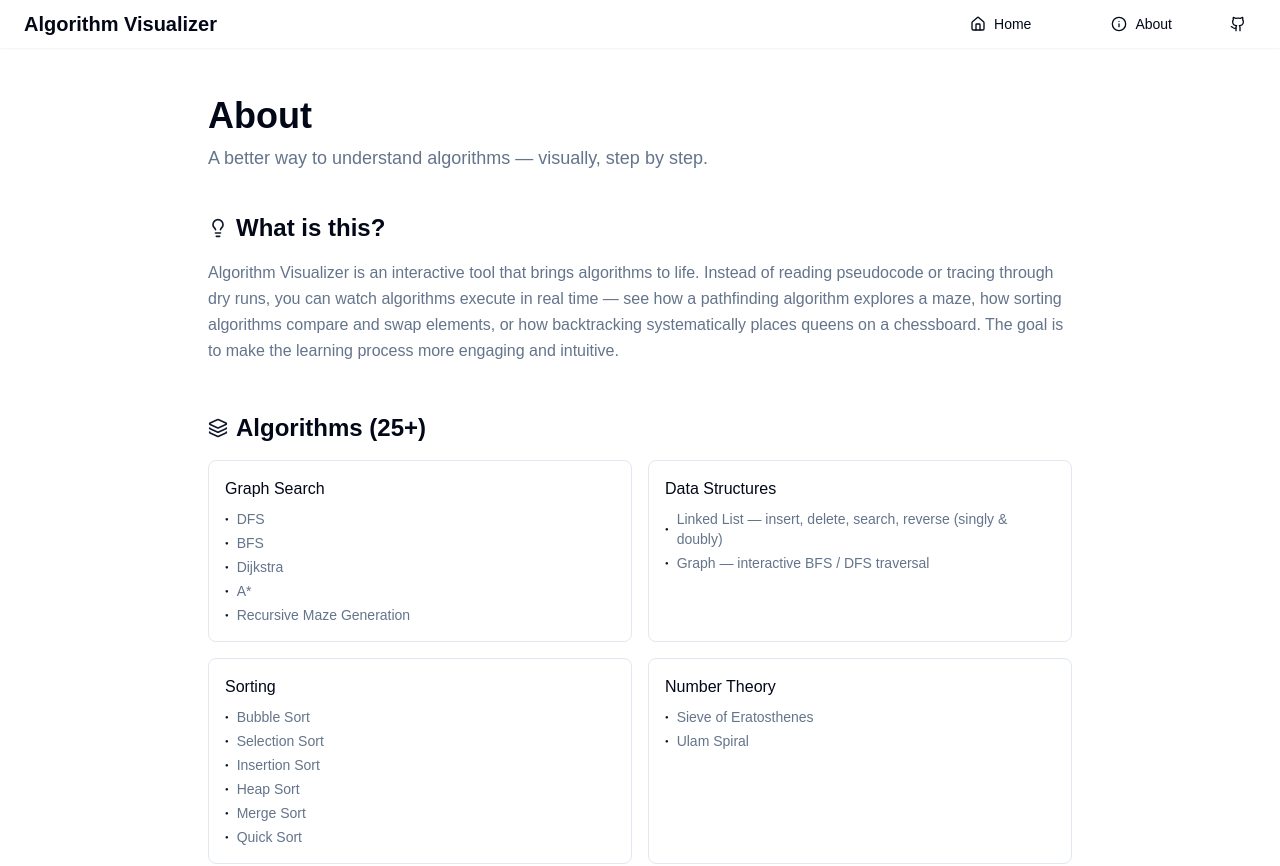
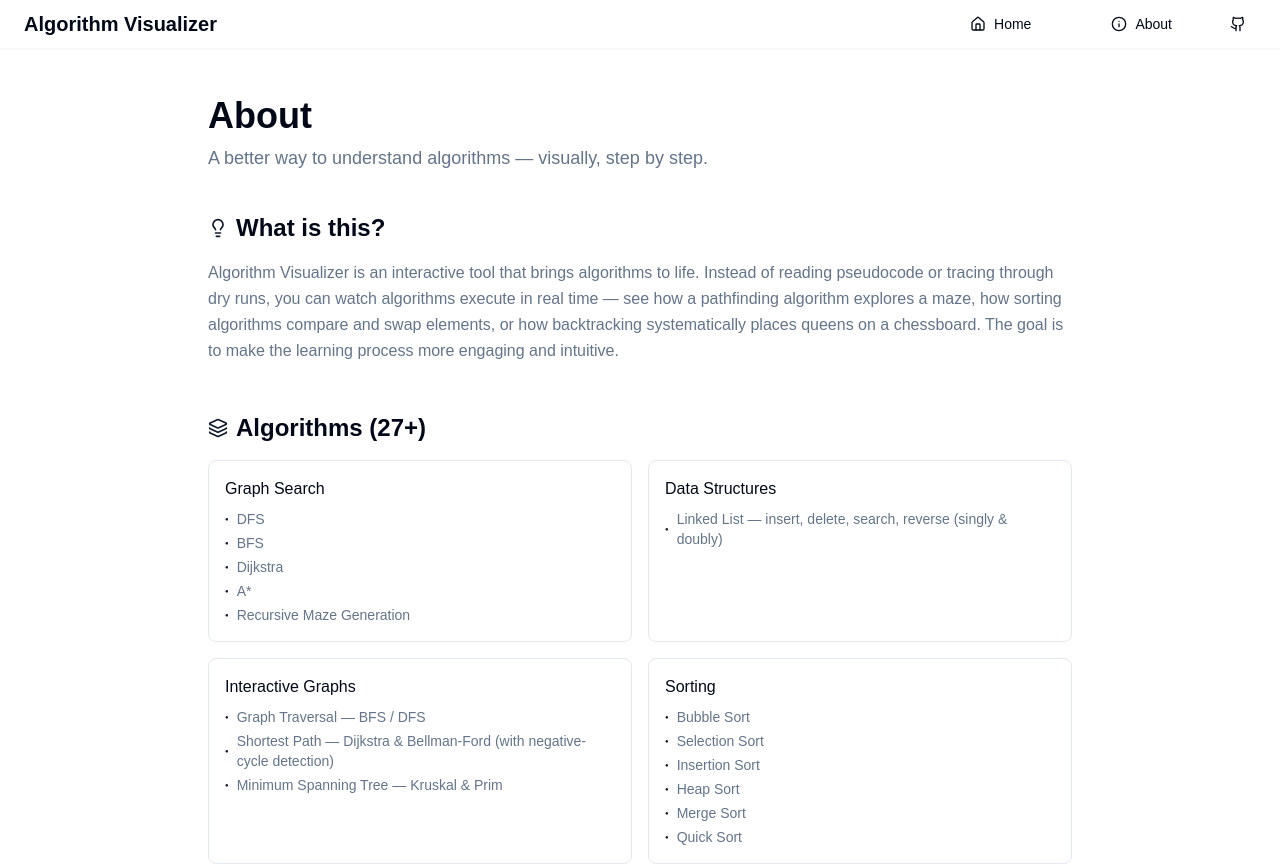
Before and after one commit to TamimEhsan/AlgorithmVisualizer, a Next.js app: page /AlgorithmVisualizer/about in a window 1280 px wide. Shown: the top 866 px of the page. Built offline with nearby package versions, Linux system fonts and the light colour scheme.

Commit message:
docs: List Shortest Path and MST in About and README
Add the Shortest Path (Dijkstra / Bellman-Ford) and Minimum Spanning
Tree (Kruskal / Prim) visualizers to the segment lists and algorithm
breakdown; group the interactive graph visualizers in the About page.

```diff
--- a/src/app/about/page.jsx
+++ b/src/app/about/page.jsx
@@ -13,7 +13,14 @@
         category: "Data Structures",
         items: [
             "Linked List — insert, delete, search, reverse (singly & doubly)",
-            "Graph — interactive BFS / DFS traversal",
+        ],
+    },
+    {
+        category: "Interactive Graphs",
+        items: [
+            "Graph Traversal — BFS / DFS",
+            "Shortest Path — Dijkstra & Bellman-Ford (with negative-cycle detection)",
+            "Minimum Spanning Tree — Kruskal & Prim",
         ],
     },
     {
```
Also changed, not shown: 1 other file (tests, documents, lock files or other folders).
